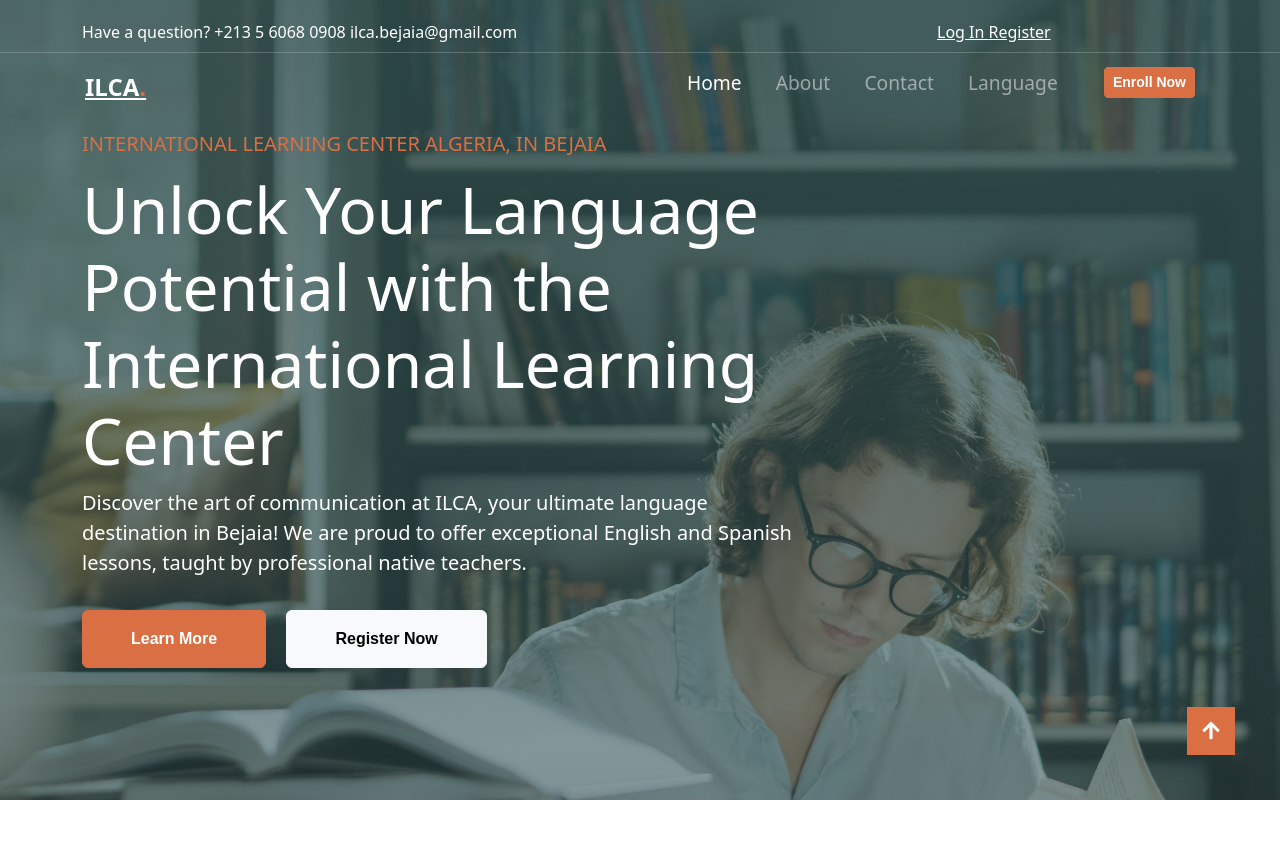
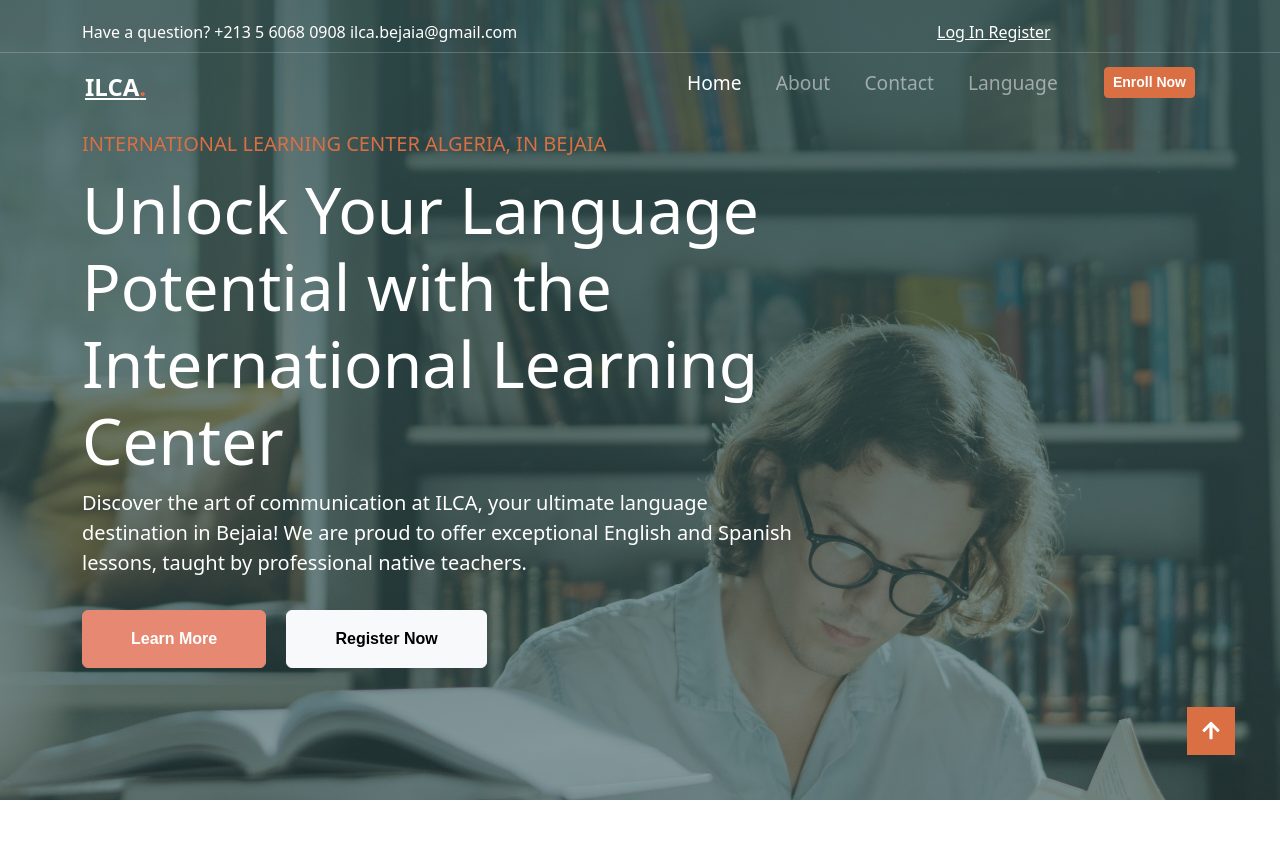
Before and after one commit to kaleblub/ILCA-Website, a Django app: page / in a window 1280 px wide, with the pointer over the restyled element. Shown: the top 867 px of the page. Run offline with Django 4.2, Linux system fonts and the light colour scheme; some libraries are stand-ins or nearby versions.

Commit message:
Changed the hover of the primary button.

```diff
--- a/static/css/style.css
+++ b/static/css/style.css
@@ -97,6 +97,12 @@ a {
     color: #FFFFFF;
     background-color: var(--primary-clr);
     border-color: var(--primary-clr);
+}
+
+.btn-primary:hover {
+    color: #fff;
+    background-color: #e78972!important;
+    border-color: #e78972!important;
 }
 
 .btn-square {
```
